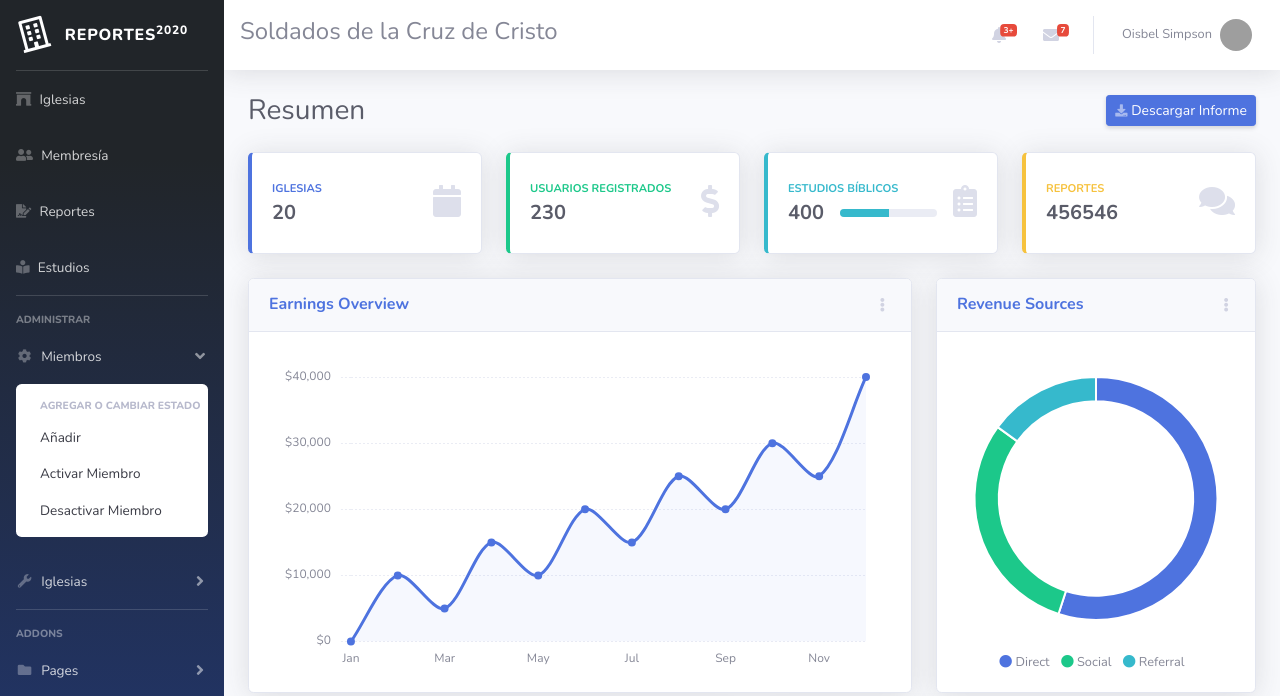
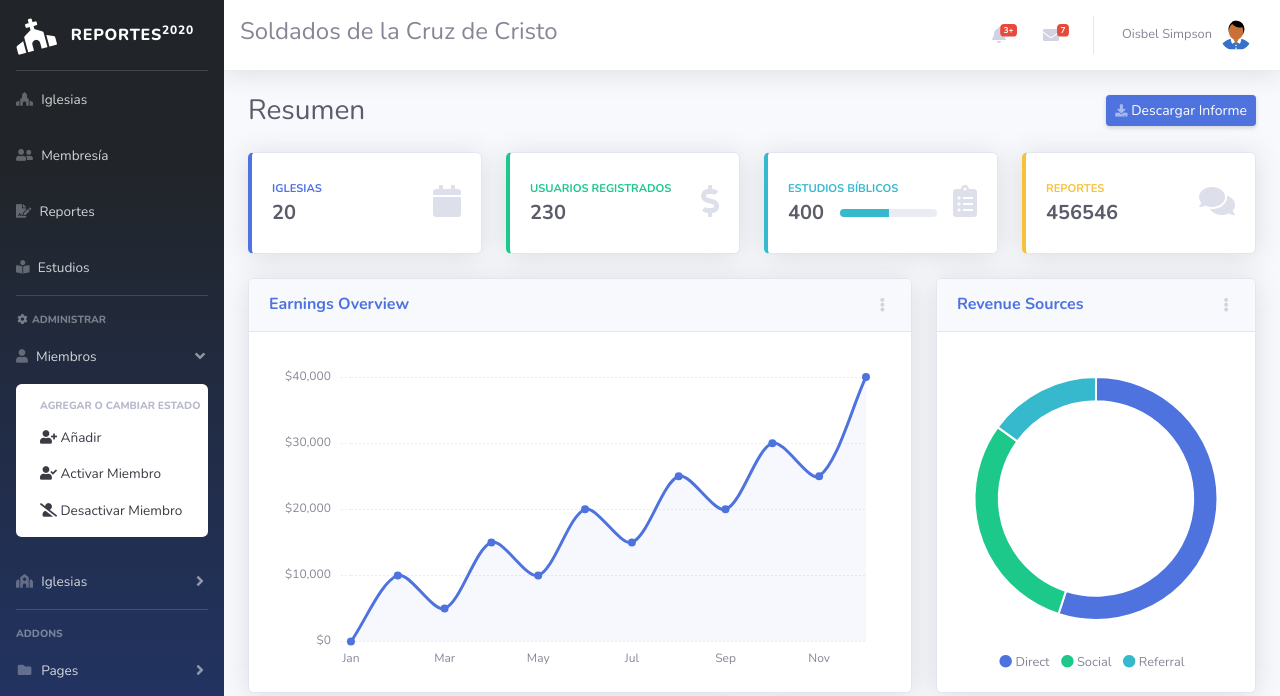
Before and after one commit to oisbel/report, a Flask app: page / in a window 1280 px wide, after a click on "Miembros". Shown: the top 696 px of the page. Run offline with Flask 2, Linux system fonts and the light colour scheme; a user stored in the database is signed in; some libraries are stand-ins or nearby versions; grey boxes are pictures that could not be loaded.

Commit message:
style: change some icons

```diff
--- a/templates/index.html
+++ b/templates/index.html
@@ -9,7 +9,7 @@
   <meta name="description" content="">
   <meta name="author" content="">
 
-  <title>SB Admin 2 - Dashboard</title>
+  <title>SCC - Resumen</title>
 
   <!-- Custom fonts for this template-->
   <link href="/static/vendor/fontawesome-free/css/all.min.css" rel="stylesheet" type="text/css">
--- a/templates/sidebar.html
+++ b/templates/sidebar.html
@@ -4,7 +4,7 @@
       <!-- Sidebar - Brand -->
       <a class="sidebar-brand d-flex align-items-center justify-content-center" href="{{url_for('showMain')}}">
         <div class="sidebar-brand-icon rotate-n-15">
-         <i class="far fa-building"></i>
+         <i class="fas fa-church"></i>
         </div>
         <div class="sidebar-brand-text mx-3">Reportes<sup>2020</sup></div>
       </a>
@@ -15,7 +15,7 @@
       <!-- Nav Item - Iglesias -->
       <li class="nav-item">
         <a class="nav-link" href="{{url_for('showChurchs')}}">
-          <i class="fas fa-archway"></i>
+          <i class="fas fa-place-of-worship"></i>
           <span>Iglesias</span></a>
       </li>
 
@@ -46,21 +46,31 @@
 
       <!-- Heading -->
       <div class="sidebar-heading">
-        Administrar
+        <i class="fas fa-fw fa-cog"></i>
+        <span>Administrar</span>
       </div>
 
       <!-- Nav Item - Pages Collapse Menu -->
       <li class="nav-item">
         <a class="nav-link collapsed" href="#" data-toggle="collapse" data-target="#collapseTwo" aria-expanded="true" aria-controls="collapseTwo">
-          <i class="fas fa-fw fa-cog"></i>
+          <i class="fas fa-user"></i>
           <span>Miembros</span>
         </a>
         <div id="collapseTwo" class="collapse" aria-labelledby="headingTwo" data-parent="#accordionSidebar">
           <div class="bg-white py-2 collapse-inner rounded">
             <h6 class="collapse-header">Agregar o cambiar estado</h6>
-            <a class="collapse-item" href="buttons.html">Añadir</a>
-            <a class="collapse-item" href="cards.html">Activar Miembro</a>
-            <a class="collapse-item" href="cards.html">Desactivar Miembro</a>
+            <a class="collapse-item" href="buttons.html">
+              <i class="fas fa-user-plus"></i>
+              <span>Añadir</span>
+            </a>
+            <a class="collapse-item" href="cards.html">
+              <i class="fas fa-user-check"></i>
+              <span>Activar Miembro</span>
+            </a>
+            <a class="collapse-item" href="cards.html">
+              <i class="fas fa-user-slash"></i>
+              <span>Desactivar Miembro</span>
+            </a>
           </div>
         </div>
       </li>
@@ -68,13 +78,16 @@
       <!-- Nav Item - Utilities Collapse Menu -->
       <li class="nav-item">
         <a class="nav-link collapsed" href="#" data-toggle="collapse" data-target="#collapseUtilities" aria-expanded="true" aria-controls="collapseUtilities">
-          <i class="fas fa-fw fa-wrench"></i>
+          <i class="fas fa-synagogue"></i>
           <span>Iglesias</span>
         </a>
         <div id="collapseUtilities" class="collapse" aria-labelledby="headingUtilities" data-parent="#accordionSidebar">
           <div class="bg-white py-2 collapse-inner rounded">
             <h6 class="collapse-header">Agregar iglesias</h6>
-            <a class="collapse-item" href="utilities-color.html">Añadir</a>
+            <a class="collapse-item" href="utilities-color.html">
+              <i class="fas fa-plus"></i>
+              <span>Añadir</span>
+            </a>
           </div>
         </div>
       </li>
--- a/templates/topbar.html
+++ b/templates/topbar.html
@@ -11,27 +11,6 @@
 
           <!-- Topbar Navbar -->
           <ul class="navbar-nav ml-auto">
-
-            <!-- Nav Item - Search Dropdown (Visible Only XS) -->
-            <li class="nav-item dropdown no-arrow d-sm-none">
-              <a class="nav-link dropdown-toggle" href="#" id="searchDropdown" role="button" data-toggle="dropdown" aria-haspopup="true" aria-expanded="false">
-                <i class="fas fa-search fa-fw"></i>
-              </a>
-              <!-- Dropdown - Messages -->
-              <div class="dropdown-menu dropdown-menu-right p-3 shadow animated--grow-in" aria-labelledby="searchDropdown">
-                <form class="form-inline mr-auto w-100 navbar-search">
-                  <div class="input-group">
-                    <input type="text" class="form-control bg-light border-0 small" placeholder="Search for..." aria-label="Search" aria-describedby="basic-addon2">
-                    <div class="input-group-append">
-                      <button class="btn btn-primary" type="button">
-                        <i class="fas fa-search fa-sm"></i>
-                      </button>
-                    </div>
-                  </div>
-                </form>
-              </div>
-            </li>
-
             <!-- Nav Item - Alerts -->
             <li class="nav-item dropdown no-arrow mx-1">
               <a class="nav-link dropdown-toggle" href="#" id="alertsDropdown" role="button" data-toggle="dropdown" aria-haspopup="true" aria-expanded="false">
@@ -143,7 +122,7 @@
             <li class="nav-item dropdown no-arrow">
               <a class="nav-link dropdown-toggle" href="#" id="userDropdown" role="button" data-toggle="dropdown" aria-haspopup="true" aria-expanded="false">
                 <span class="mr-2 d-none d-lg-inline text-gray-600 small">{{data.username}}</span>
-                <img class="img-profile rounded-circle" src="https://source.unsplash.com/QAB-WJcbgJk/60x60">
+                <img class="img-profile rounded-circle" src="/static/img/user.svg">
               </a>
               <!-- Dropdown - User Information -->
               <div class="dropdown-menu dropdown-menu-right shadow animated--grow-in" aria-labelledby="userDropdown">
@@ -182,10 +161,10 @@
             <span aria-hidden="true">×</span>
           </button>
         </div>
-        <div class="modal-body">Select "Logout" below if you are ready to end your current session.</div>
+        <div class="modal-body">Seleccione "Cerrar Sesión" si está listo para cerrar la sesión, de manera que sus datos esten seguros.</div>
         <div class="modal-footer">
           <button class="btn btn-secondary" type="button" data-dismiss="modal">Cancel</button>
-          <a class="btn btn-primary" href="{{url_for('disconnect')}}">Logout</a>
+          <a class="btn btn-primary" href="{{url_for('disconnect')}}">Cerrar Sesión</a>
         </div>
       </div>
     </div>
```
Also changed, not shown: templates/login.html (+5 -5 lines), static/img/user.svg (added).
